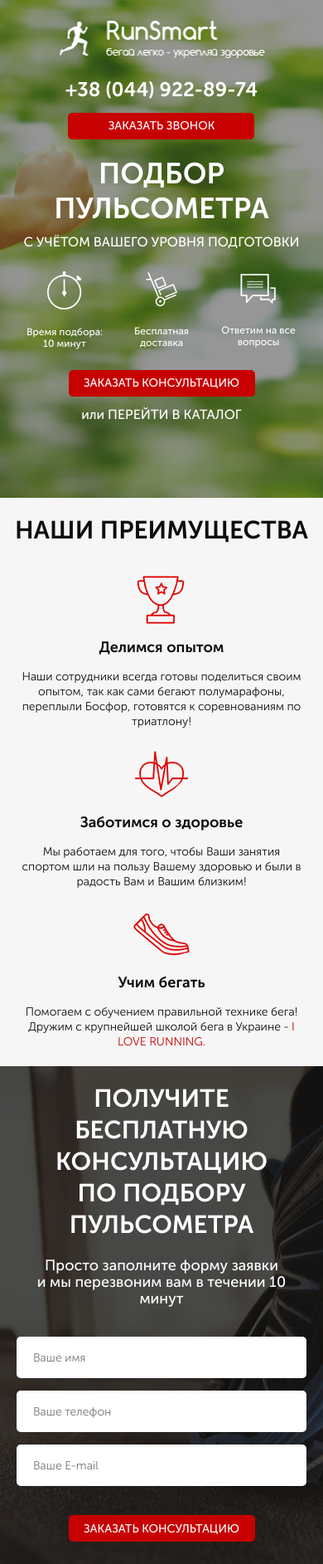
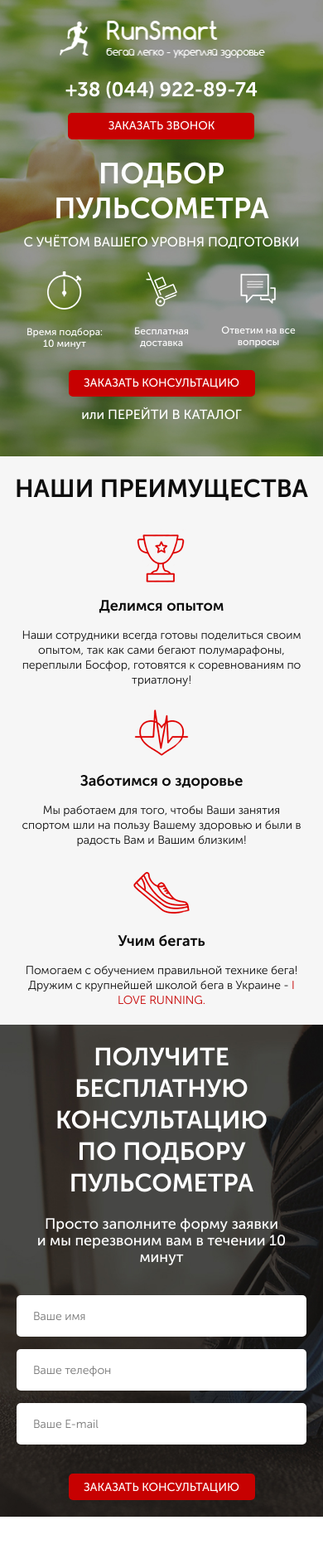
Before and after one commit to oldotcom/pulse, a website: page src/index.html in a window 390 px wide. Shown: the whole page at 83% size. After the commit the page ends 1828 px from the top, so only its background shows below. Drawn offline with Linux system fonts and the light colour scheme.

Commit message:
Edit _media.scss

```diff
--- a/src/sass/base/_media.scss
+++ b/src/sass/base/_media.scss
@@ -56,7 +56,7 @@
 
 @media (max-width: 575px) {
     .promo {
-        min-height: 600px;
+        min-height: 550px;
         padding: 25px 0 25px 0;
         &__wrapper {
             align-items: center;
@@ -130,7 +130,7 @@
         }
     }
     .consultation {
-        min-height: 600px;
+        min-height: 550px;
         padding: 20px;
         &__descr {
             margin-top: 20px;
```
Also changed, not shown: src/CSS/style.min.css.
